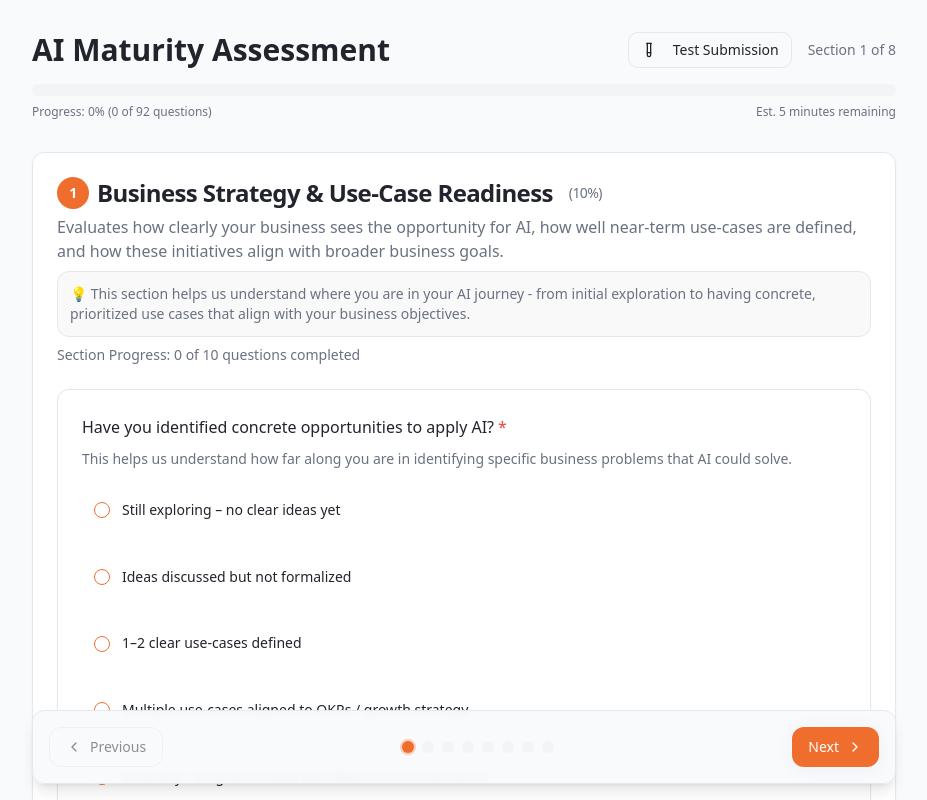
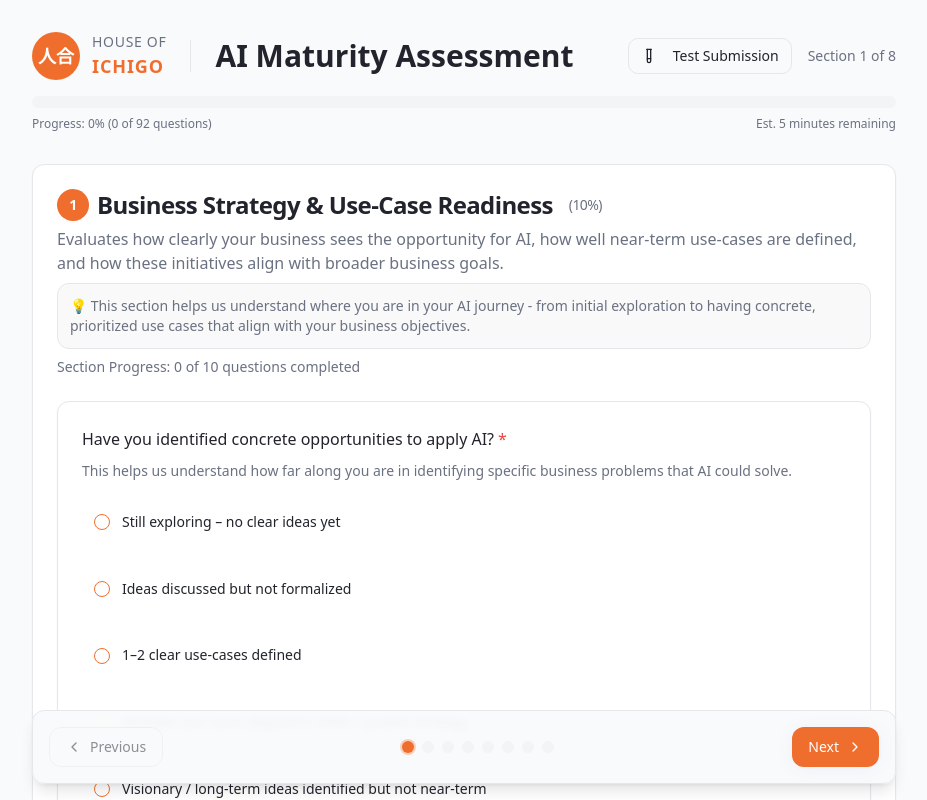
Before and after one commit to houseofichigo/strat-ai-plan-84, a React (Vite) app: page / in a window 1280 px wide. Shown: the top 800 px of the page, without its empty margins (176-1103 px from the left). Built offline with nearby package versions, Linux system fonts and the light colour scheme.

Commit message:
Add House of Ichigo logo
Include the House of Ichigo logo in the platform's branding.

```diff
--- a/src/pages/Assessment.tsx
+++ b/src/pages/Assessment.tsx
@@ -141,7 +141,20 @@ const Assessment = () => {
         {/* Progress Header */}
         <div className="mb-8">
           <div className="flex items-center justify-between mb-4">
-            <h1 className="text-3xl font-bold text-foreground">AI Maturity Assessment</h1>
+            <div className="flex items-center gap-4">
+              {/* House of Ichigo Logo */}
+              <div className="flex items-center gap-3">
+                <div className="w-12 h-12 rounded-full bg-primary flex items-center justify-center">
+                  <span className="text-primary-foreground font-bold text-lg">人合</span>
+                </div>
+                <div className="flex flex-col">
+                  <span className="text-sm text-muted-foreground uppercase tracking-wider">House of</span>
+                  <span className="text-lg font-bold text-primary uppercase tracking-wider">ICHIGO</span>
+                </div>
+              </div>
+              <div className="h-8 w-px bg-border mx-2"></div>
+              <h1 className="text-3xl font-bold text-foreground">AI Maturity Assessment</h1>
+            </div>
             <div className="flex items-center gap-4">
               <Button
                 onClick={handleTestSubmission}
```
